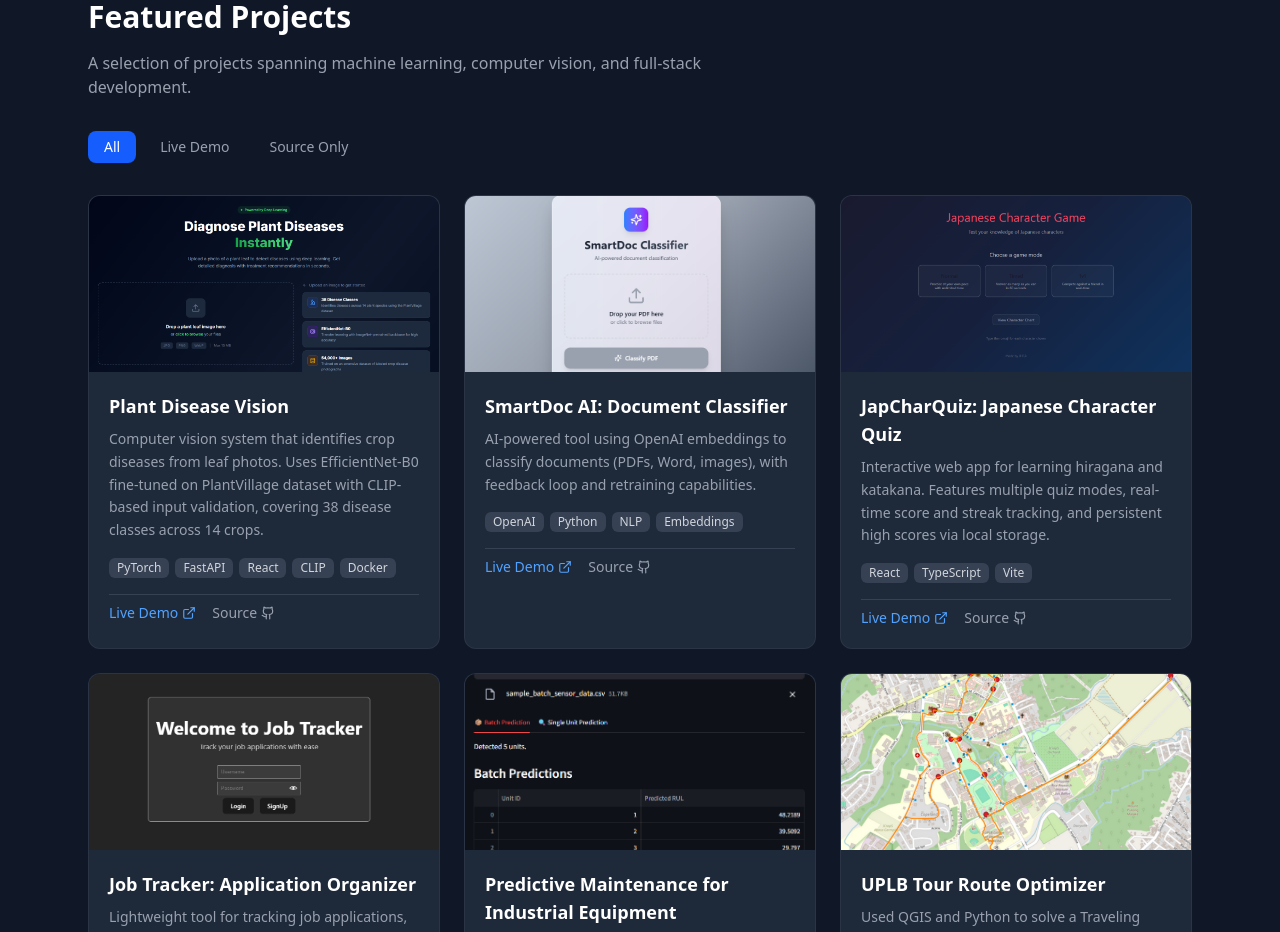
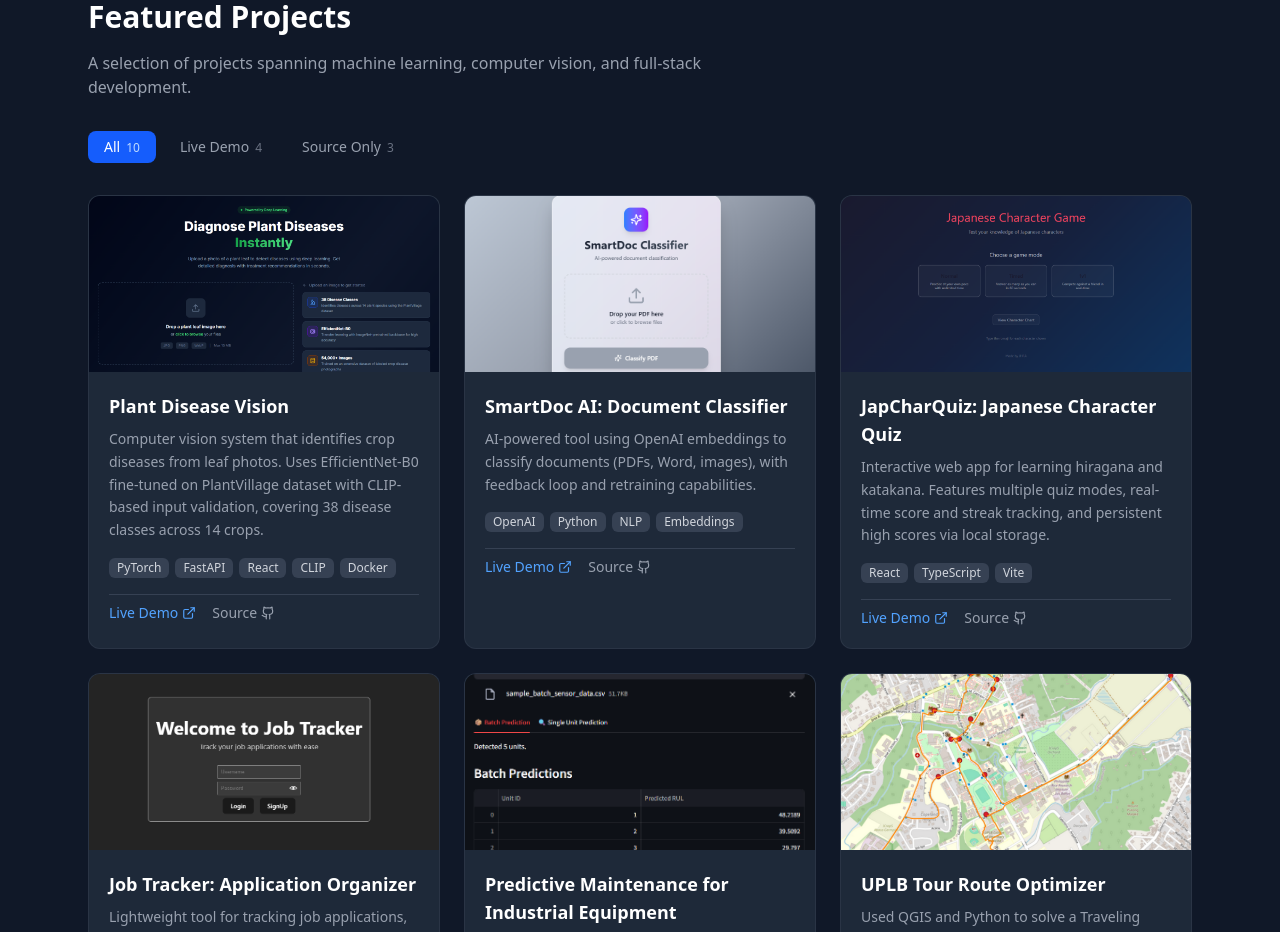
Before and after one commit to JIhushiru/portfolio, a React (Vite) app in the folder frontend/: page / in a window 1280 px wide. Shown: the part 2120-3052 px from the top of the page. Built offline with nearby package versions, Linux system fonts and the light colour scheme.

Commit message:
feat: add project counts on filter tabs and lazy load images

```diff
--- a/frontend/src/sections/Projects.tsx
+++ b/frontend/src/sections/Projects.tsx
@@ -18,7 +18,7 @@ type Props = {
 
 type Filter = 'all' | 'live' | 'source';
 
-const filters: { key: Filter; label: string }[] = [
+const filterDefs: { key: Filter; label: string }[] = [
   { key: 'all', label: 'All' },
   { key: 'live', label: 'Live Demo' },
   { key: 'source', label: 'Source Only' },
@@ -29,11 +29,19 @@ export default function Projects({ isDarkMode, projects }: Props) {
   const headingRef = useScrollReveal<HTMLDivElement>();
   const gridRef = useScrollReveal<HTMLDivElement>(0.05);
 
-  const filtered = projects.filter((p) => {
-    if (activeFilter === 'live') return p.link && p.link.trim() !== '';
-    if (activeFilter === 'source') return (!p.link || p.link.trim() === '') && p.source && p.source.trim() !== '';
+  const filterFn = (key: Filter) => (p: Project) => {
+    if (key === 'live') return p.link && p.link.trim() !== '';
+    if (key === 'source') return (!p.link || p.link.trim() === '') && p.source && p.source.trim() !== '';
     return true;
-  });
+  };
+
+  const counts: Record<Filter, number> = {
+    all: projects.length,
+    live: projects.filter(filterFn('live')).length,
+    source: projects.filter(filterFn('source')).length,
+  };
+
+  const filtered = projects.filter(filterFn(activeFilter));
 
   return (
     <section id="projects" className={`py-20 ${isDarkMode ? 'bg-gray-900' : 'bg-gray-50'}`}>
@@ -47,7 +55,7 @@ export default function Projects({ isDarkMode, projects }: Props) {
           </p>
 
           <div className="flex gap-2 mb-8">
-            {filters.map((f) => (
+            {filterDefs.map((f) => (
               <button
                 key={f.key}
                 onClick={() => setActiveFilter(f.key)}
@@ -60,6 +68,9 @@ export default function Projects({ isDarkMode, projects }: Props) {
                 }`}
               >
                 {f.label}
+                <span className={`ml-1.5 text-xs ${activeFilter === f.key ? 'text-blue-200' : isDarkMode ? 'text-gray-500' : 'text-gray-400'}`}>
+                  {counts[f.key]}
+                </span>
               </button>
             ))}
           </div>
@@ -80,6 +91,7 @@ export default function Projects({ isDarkMode, projects }: Props) {
                   <img
                     src={project.screenshot}
                     alt={project.title}
+                    loading="lazy"
                     className="h-44 w-full object-cover group-hover:scale-[1.02] transition-transform duration-200"
                   />
                 </div>
```
